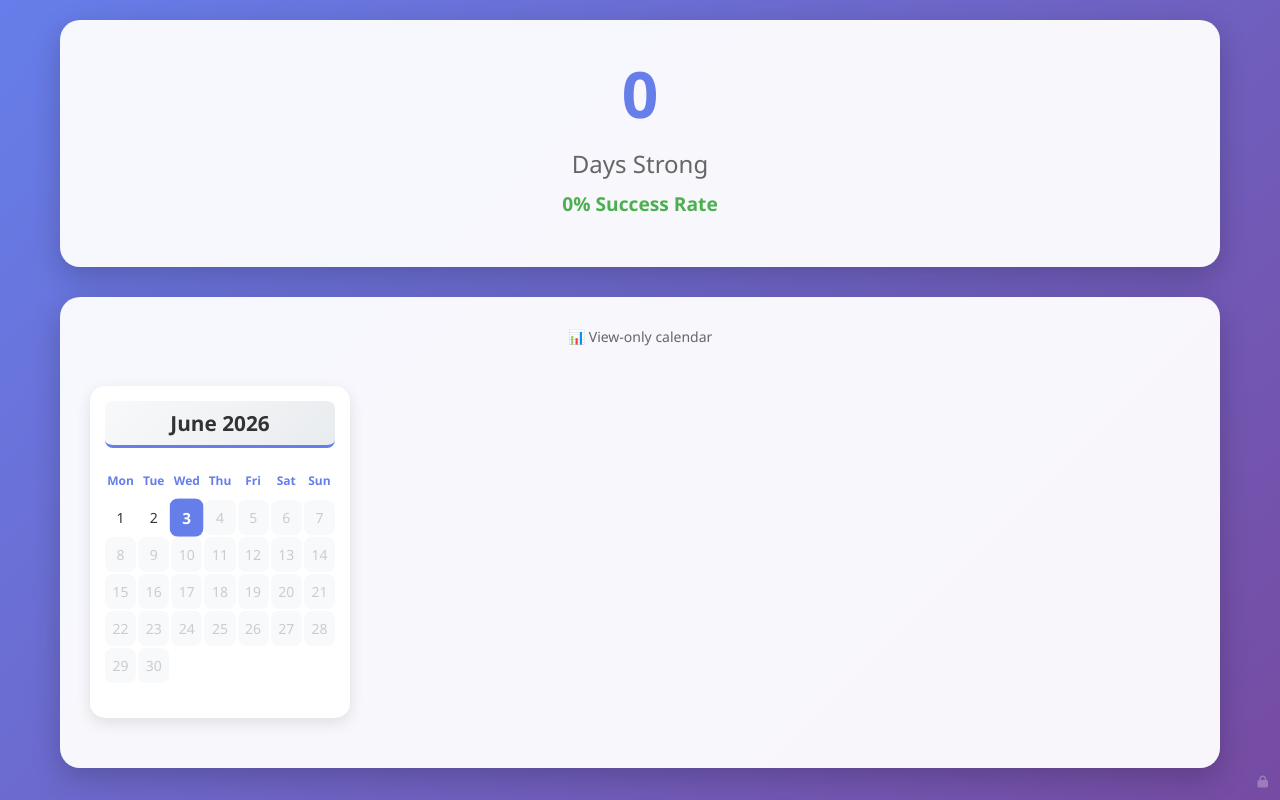
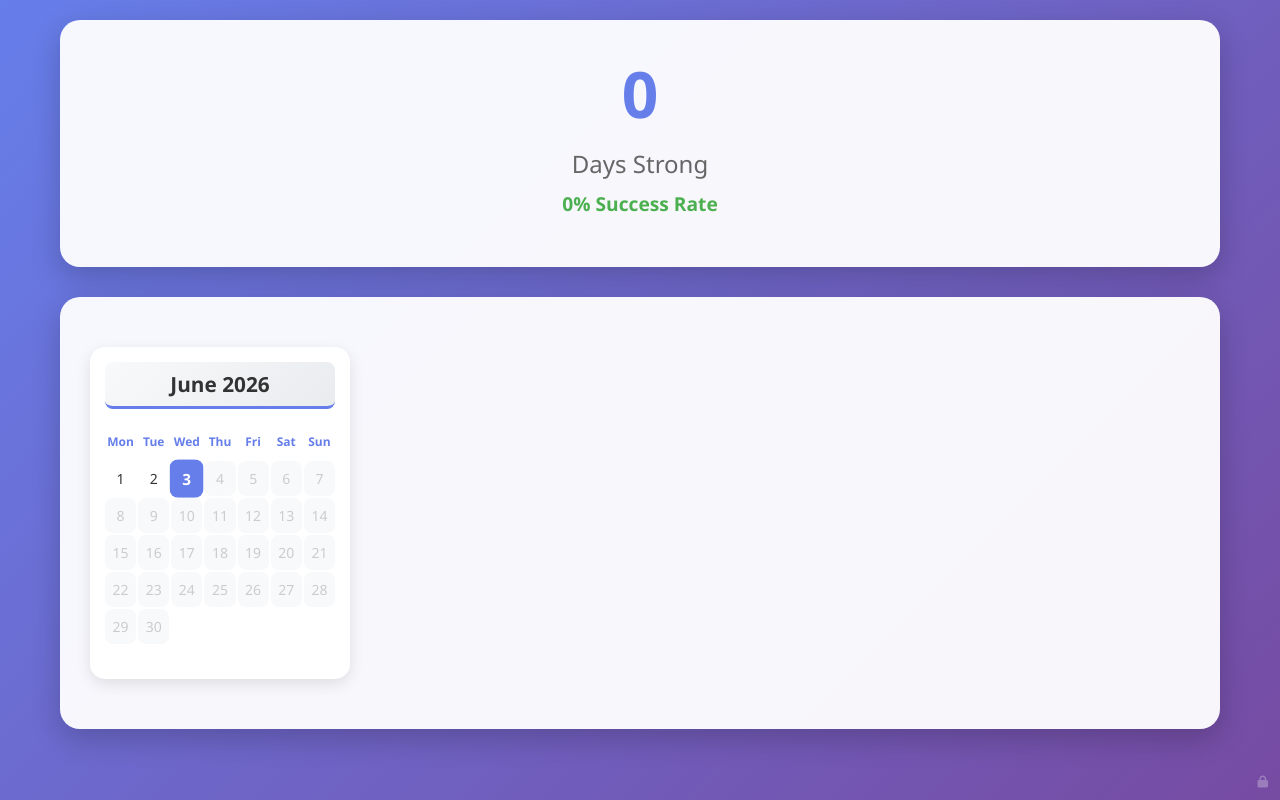
Before and after one commit to simbadzina/tracker, a Flask app: page / in a window 1280 px wide. Run offline with Flask 3, Linux system fonts and the light colour scheme; data that the repository does not hold is empty.

Commit message:
Title tab "🌅 Simukira"; remove calendar helper text
Co-Authored-By: Claude Opus 4.8 (1M context) <noreply@anthropic.com>

```diff
--- a/templates/index.html
+++ b/templates/index.html
@@ -3,7 +3,7 @@
 <head>
     <meta charset="UTF-8">
     <meta name="viewport" content="width=device-width, initial-scale=1.0">
-    <title>Tracker</title>
+    <title>🌅 Simukira</title>
     <link href="https://cdnjs.cloudflare.com/ajax/libs/font-awesome/6.0.0/css/all.min.css" rel="stylesheet">
     <style>
         * {
@@ -271,9 +271,6 @@
         </div>
 
         <div class="calendar-container">
-            <div style="text-align: center; margin-bottom: 20px; color: #666; font-size: 14px;">
-                {% if is_admin %}✏️ Click a day to toggle it (unmarked → successful → unsuccessful → unmarked){% else %}📊 View-only calendar{% endif %}
-            </div>
             <div class="months-container" id="monthsContainer">
                 <!-- Calendar months will be populated here -->
             </div>
```
